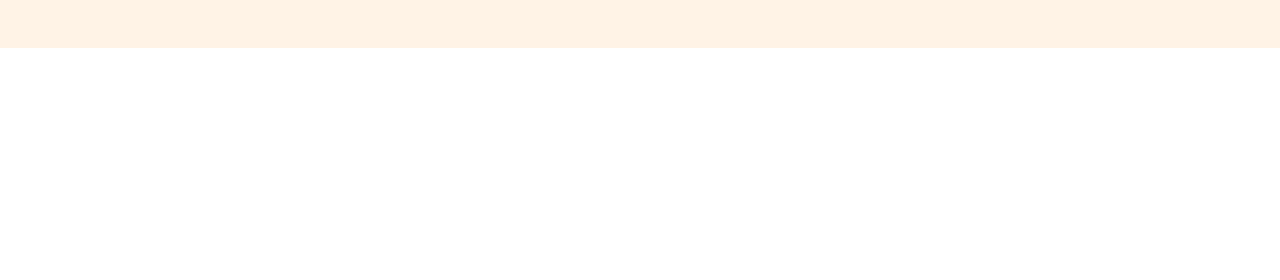
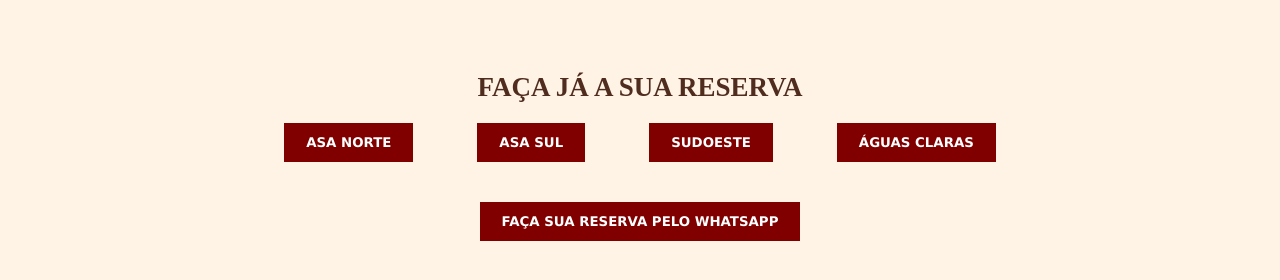
Before and after one commit to carollinag06/projeto-integrador, a plain HTML site: page scripts/home.html in a window 1280 px wide. Shown: the part 1808-2088 px from the top of the page. Before the commit the page ends 1856 px from the top, so only its background shows below. Drawn offline with nearby package versions, Linux system fonts and the light colour scheme.

Commit message:
atualizar

```diff
--- a/scripts/home.html
+++ b/scripts/home.html
@@ -1,5 +1,5 @@
 <!DOCTYPE html>
-<html lang="en">
+<html lang="pt-br">
 <head>
   <meta charset="UTF-8">
   <meta name="viewport" content="width=device-width, initial-scale=1.0">
@@ -19,11 +19,13 @@
     </nav>
   </header>
 
-  <div class="pizza">
-    <img src="imagens/imagem-home/italian restaurant pizza 1.png" alt="pizza">
-  </div>
-  <div class="macarrao">
-    <img src="imagens/imagem-home/italian restaurant macarrao.png" alt="macarrao">
+  <div class="imagens-flutuantes">
+    <div class="pizza">
+      <img src="imagens/imagem-home/italian restaurant pizza 1.png" alt="pizza"></div>
+
+    <div class="macarrao">
+      <img src="imagens/imagem-home/italian restaurant macarrao.png" alt="macarrao"></div>
+
   </div>
 
   <section id="home">
@@ -39,7 +41,7 @@
       </div>
       <div class="botoes">
         <a href=""><button>NOSSO CARDÁPIO</button></a>
-        <a href=""><button>FAÇA SUA RESERVA</button></a>
+        <a href="reserva.html" target="_blank"><button>FAÇA SUA RESERVA</button></a>
       </div>
     </div>
   </section>
@@ -119,5 +121,16 @@
       </div>
     </div>
   </section>
+
+  <section id="reserva">
+    <h1>FAÇA JÁ A SUA RESERVA</h1>
+    <div class="localizacao">
+      <a href="reserva.html" target="_blank"><button>ASA NORTE</button></a>
+      <a href="reserva.html" target="_blank"><button>ASA SUL</button></a>
+      <a href="reserva.html" target="_blank"><button>SUDOESTE</button></a>
+      <a href="reserva.html" target="_blank"><button>ÁGUAS CLARAS</button></a>
+    </div>
+    <button class="whatsapp">FAÇA SUA RESERVA PELO WHATSAPP</button>
+  </section>
 </body>
 </html>
--- a/scripts/style.css
+++ b/scripts/style.css
@@ -2,8 +2,14 @@
   margin: 0;
   padding: 0;
   box-sizing: border-box;
+  font-family: 'Times New Roman', Times, serif;
 }
 
+button{
+  font-family: Verdana, Geneva, Tahoma, sans-serif;
+}
+
+/*HEADER*/
 header {
   position: absolute;
   top: 3%;
@@ -60,7 +66,8 @@ nav a:hover {
   color: #926709;
 }
 
-.pizza img {
+/*SECTION HOME*/
+.imagens-flutuantes .pizza img {
   padding-top: 6%;
   width: 16%;
   max-width: 400px;
@@ -68,7 +75,7 @@ nav a:hover {
   position: absolute;
 }
 
-.macarrao img{
+.imagens-flutuantes .macarrao img{
   padding-top: 6%;
   width: 17%;
   max-width: 400px;
@@ -164,9 +171,9 @@ nav a:hover {
 
 .titulo button {
   color: white;
-  padding: 8px 22px;
+  padding: 10px 22px;
   border: 1px solid #4F2C1D;
-  background-color: #bc1823;
+  background-color: maroon;
   border-radius: 5px;
   font-weight: 600;
   cursor: pointer;
@@ -175,8 +182,6 @@ nav a:hover {
 
 .titulo button:hover{
   transform: scale(1.05);
-
-
 }
 
 /*fotos do insta*/
@@ -235,3 +240,51 @@ nav a:hover {
 .imagem:hover .overlay {
   opacity: 1;
 }
+
+/*SECTION RESERVAS*/
+#reserva{
+  background-color: #FFF3E6;
+  padding-bottom: 8%;
+}
+
+#reserva h1{
+  font-size: 27px;
+  color: #4F2C1D;
+  text-align: center;
+  padding: 20px;
+}
+
+#reserva .localizacao{
+  display: flex;
+  gap: 5%;
+  justify-content: center;
+  margin-bottom: 40px;
+  font-weight: 600;
+}
+
+#reserva .localizacao button{
+  color: white;
+  padding: 12px 22px;
+  border: none;
+  background-color: maroon;
+  font-weight: 700;
+  cursor: pointer;
+  transition: 0.3s ease-in;
+}
+
+#reserva .localizacao button:hover{
+  background-color: rgb(255, 0, 0);
+}
+
+#reserva .whatsapp{
+  display: flex;
+  margin: auto;
+
+  color: white;
+  padding: 12px 22px;
+  border: none;
+  background-color: maroon;
+  font-weight: 700;
+  cursor: pointer;
+  transition: 0.3s ease-in;
+}
```
Also changed, not shown: scripts/reserva.html (added, +32 -0 lines), scripts/imagens/imagens-reservas/Screenshot_4.png (added), scripts/imagens/imagens-reservas/italian restaurant chapeu.png (added).
